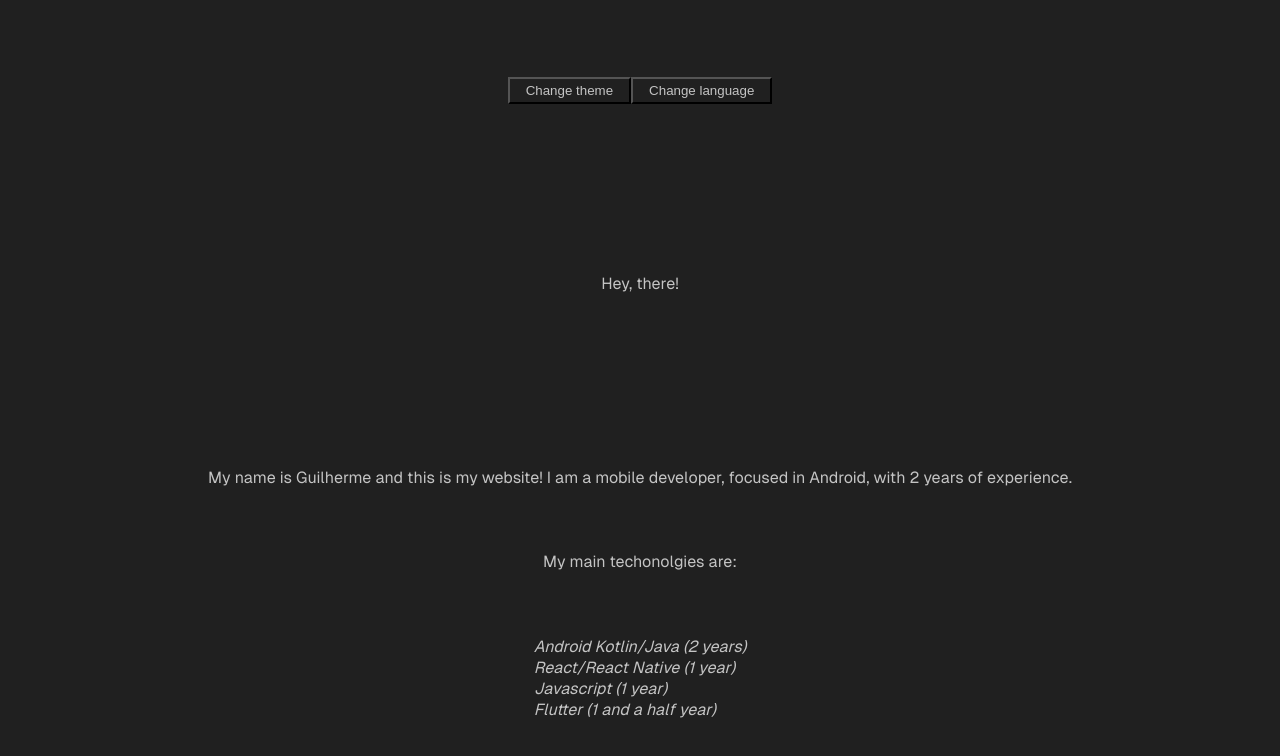
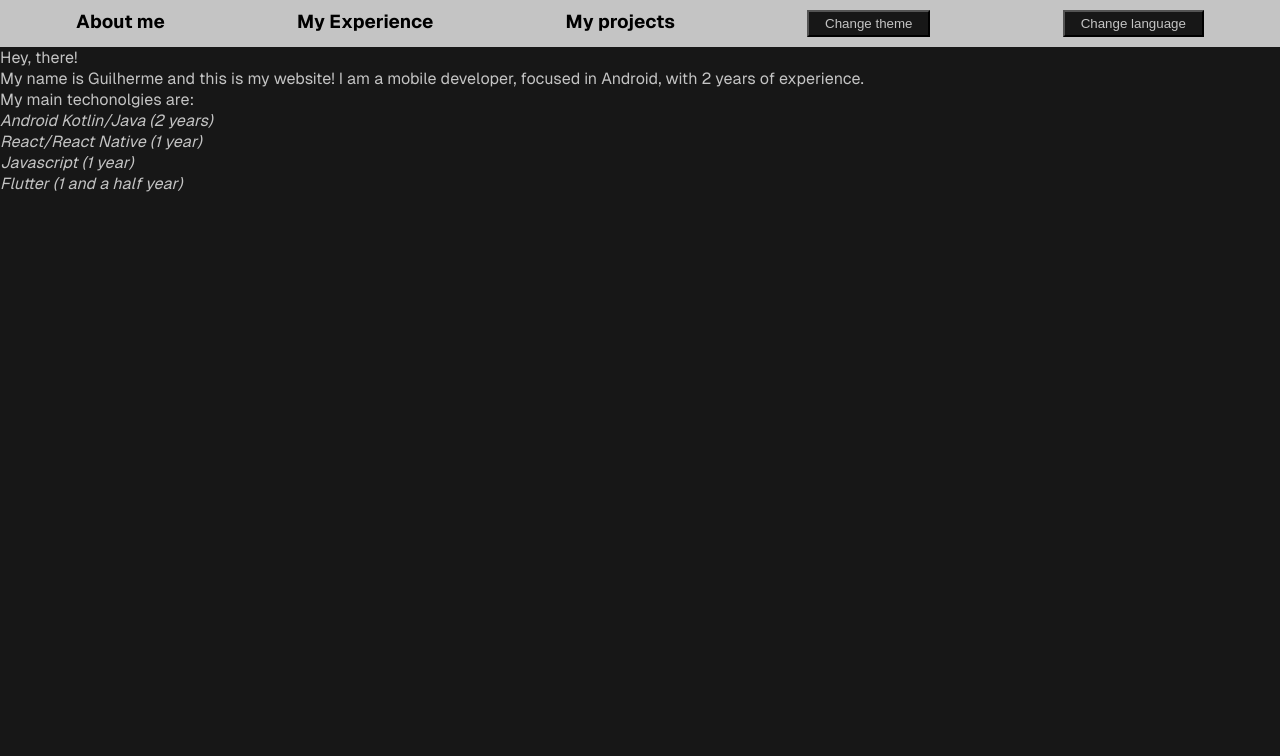
Before and after one commit to gcomartins/my-website, a Next.js app: page /my-website/ in a window 1280 px wide. Shown: the top 756 px of the page. Built offline with nearby package versions, Linux system fonts and the light colour scheme.

Commit message:
Upgrading MyNavbar

```diff
--- a/src/app/components/navbar/myNavbar.tsx
+++ b/src/app/components/navbar/myNavbar.tsx
@@ -20,7 +20,10 @@ const MyNavBar: React.FC<MyNavBarProps> = (props: MyNavBarProps) => {
     };
 
     return (
-        <nav style={{ display: 'flex', justifyContent: 'space-around', padding: '10px', backgroundColor: theme.getBackgroundColor() }}>
+        <nav style={{ width: '100vw', display: 'flex', justifyContent: 'space-around', padding: '10px', backgroundColor: theme.getForegroundColor() }}>
+            <h3 onClick={() => scrollToSection('aboutMe')}>{intl.getAboutMeLabel()}</h3>
+            <h3 onClick={() => scrollToSection('aboutMe')}>{intl.getMyExperienceLabel()}</h3>
+            <h3 onClick={() => scrollToSection('aboutMe')}>{intl.getMyProjectsLabel()}</h3>
             <MyButton theme={theme} label={intl.getChangeThemeLabel()} onClick={switchTheme} />
             <MyButton theme={theme} label={intl.getChangeLanguageLabel()} onClick={switchLanguage} />
         </nav>
--- a/src/app/globals.css
+++ b/src/app/globals.css
@@ -1,15 +1,3 @@
-:root {
-  --background: #ffffff;
-  --foreground: #171717;
-}
-
-@media (prefers-color-scheme: dark) {
-  :root {
-    --background: #0a0a0a;
-    --foreground: #ededed;
-  }
-}
-
 html,
 body {
   max-width: 100vw;
@@ -34,9 +22,3 @@ a {
   color: inherit;
   text-decoration: none;
 }
-
-@media (prefers-color-scheme: dark) {
-  html {
-    color-scheme: dark;
-  }
-}
--- a/src/app/intl/language.ts
+++ b/src/app/intl/language.ts
@@ -8,6 +8,9 @@ interface Intl {
     getSecondTechLabel(): string
     getThirdTechLabel(): string
     getFourthTechLabel(): string
+    getAboutMeLabel(): string
+    getMyExperienceLabel(): string
+    getMyProjectsLabel(): string
 }
 
 export default Intl
--- a/src/app/intl/languages/en.ts
+++ b/src/app/intl/languages/en.ts
@@ -28,6 +28,15 @@ class English implements Intl {
     getFourthTechLabel(): string {
         return "Flutter (1 and a half year)"
     }
+    getAboutMeLabel(): string {
+        return "About me"
+    }
+    getMyExperienceLabel(): string {
+        return "My Experience"
+    }
+    getMyProjectsLabel(): string {
+        return "My projects"
+    }
 }
 
 export default English
--- a/src/app/intl/languages/pt.ts
+++ b/src/app/intl/languages/pt.ts
@@ -28,6 +28,15 @@ class Portuguese implements Intl {
     getFourthTechLabel(): string {
         return "Flutter (1 ano e meio)"
     }
+    getAboutMeLabel(): string {
+        return "Sobre mim"
+    }
+    getMyExperienceLabel(): string {
+        return "Minha Experiência"
+    }
+    getMyProjectsLabel(): string {
+        return "Meus projetos"
+    }
 }
 
 export default Portuguese
--- a/src/app/page.module.css
+++ b/src/app/page.module.css
@@ -1,40 +1,9 @@
 .page {
-  --gray-rgb: 0, 0, 0;
-  --gray-alpha-200: rgba(var(--gray-rgb), 0.08);
-  --gray-alpha-100: rgba(var(--gray-rgb), 0.05);
-
-  --button-primary-hover: #383838;
-  --button-secondary-hover: #f2f2f2;
-
-  display: grid;
-  grid-template-rows: 20px 1fr 20px;
-  align-items: center;
-  justify-items: center;
   min-height: 100svh;
-  padding: 80px;
-  gap: 64px;
   font-family: var(--font-geist-sans);
-}
-
-@media (prefers-color-scheme: dark) {
-  .page {
-    --gray-rgb: 255, 255, 255;
-    --gray-alpha-200: rgba(var(--gray-rgb), 0.145);
-    --gray-alpha-100: rgba(var(--gray-rgb), 0.06);
-
-    --button-primary-hover: #ccc;
-    --button-secondary-hover: #1a1a1a;
-  }
 }
 
 .main {
   display: flex;
   flex-direction: column;
-  gap: 32px;
-  grid-row-start: 2;
 }
-
-.list {
-  display: flex;
-  flex-direction: column;
-}
--- a/src/app/page.tsx
+++ b/src/app/page.tsx
@@ -1,14 +1,13 @@
 "use client"
 import Head from "next/head";
 import styles from "./page.module.css";
-import { useMemo, useState } from "react";
+import { CSSProperties, useMemo, useState } from "react";
 import English from "./intl/languages/en";
 import Portuguese from "./intl/languages/pt";
 import Intl from "./intl/language";
 import ThemeVariation from "./theme/theme";
 import BlackTheme from "./theme/variations/blackTheme";
 import WhiteTheme from "./theme/variations/whiteTheme";
-import MyButton from "./components/button/myButton";
 import MyNavBar from "./components/navbar/myNavbar";
 
 export default function Home() {
@@ -51,7 +50,7 @@ export default function Home() {
         <p style={{ color: theme.getForegroundColor() }}>{intl.getTitle()}</p>
         <p style={{ color: theme.getForegroundColor() }}>{intl.getDescription()}</p>
         <p style={{ color: theme.getForegroundColor() }}>{intl.getMyMainTechnologies()}</p>
-        <ul style={{ color: theme.getForegroundColor() }} className={styles.list}>
+        <ul style={myStyles(theme).list} className={styles.list}>
           <i>{intl.getFirstTechLabel()}</i>
           <i>{intl.getSecondTechLabel()}</i>
           <i>{intl.getThirdTechLabel()}</i>
@@ -61,3 +60,13 @@ export default function Home() {
     </>
   );
 }
+
+const myStyles: (theme: ThemeVariation) => Record<string, CSSProperties> = (theme: ThemeVariation) => {
+  return {
+    list: {
+      color: theme.getForegroundColor(),
+      display: 'flex',
+      flexDirection: 'column'
+    }
+  }
+}
--- a/src/app/theme/variations/blackTheme.ts
+++ b/src/app/theme/variations/blackTheme.ts
@@ -2,7 +2,7 @@ import ThemeVariation from "../theme";
 
 class BlackTheme extends ThemeVariation {
     getMainColor(): string {
-        return "#202020"
+        return "#171717"
     }
     getSecondaryColor(): string {
         return "#c4c4c4"
--- a/src/app/theme/variations/whiteTheme.ts
+++ b/src/app/theme/variations/whiteTheme.ts
@@ -2,7 +2,7 @@ import ThemeVariation from "../theme";
 
 class WhiteTheme extends ThemeVariation {
     getMainColor(): string {
-        return "#c4c4c4"
+        return "#ededed"
     }
     getSecondaryColor(): string {
         return "#202020"
```
